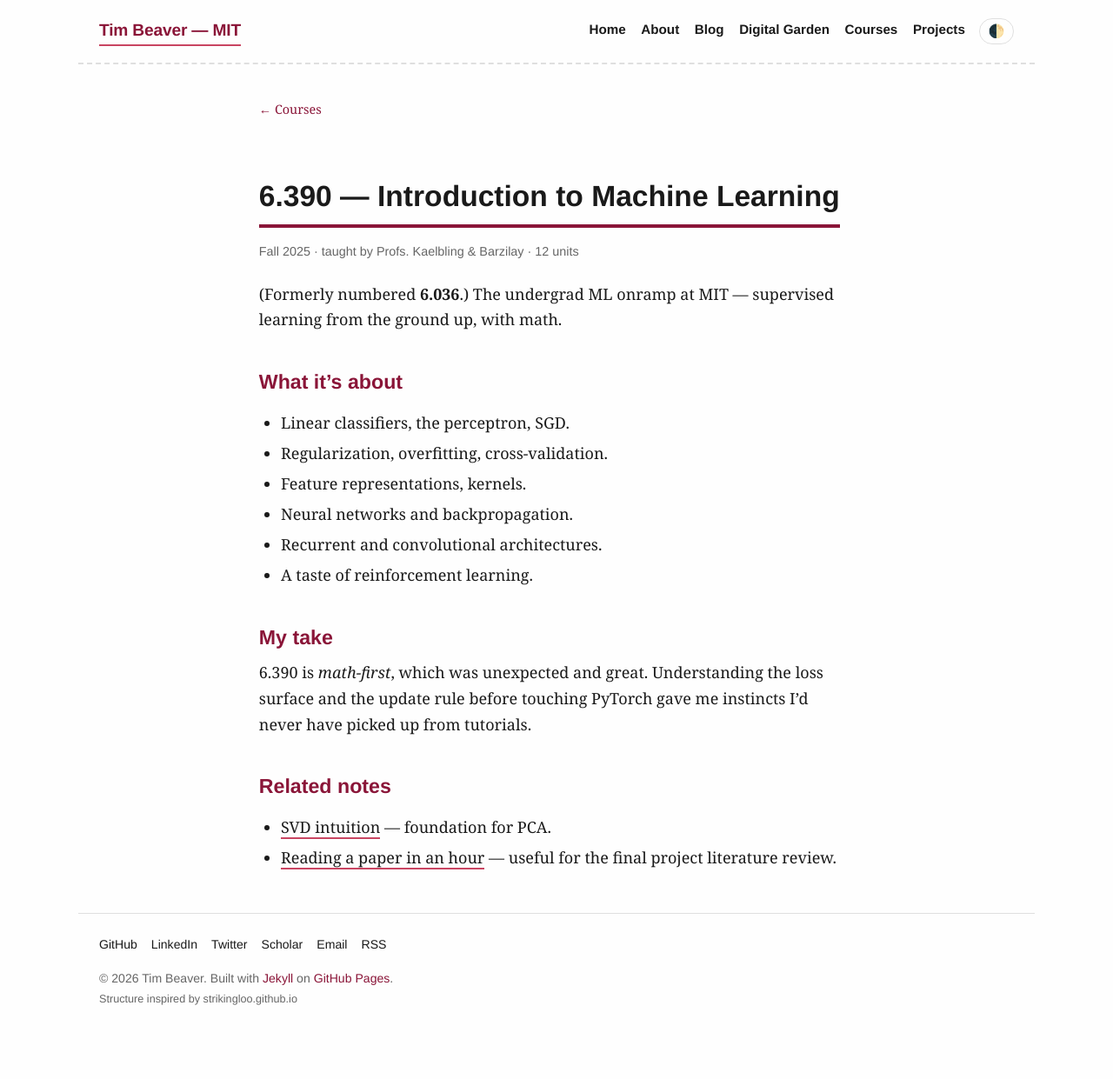
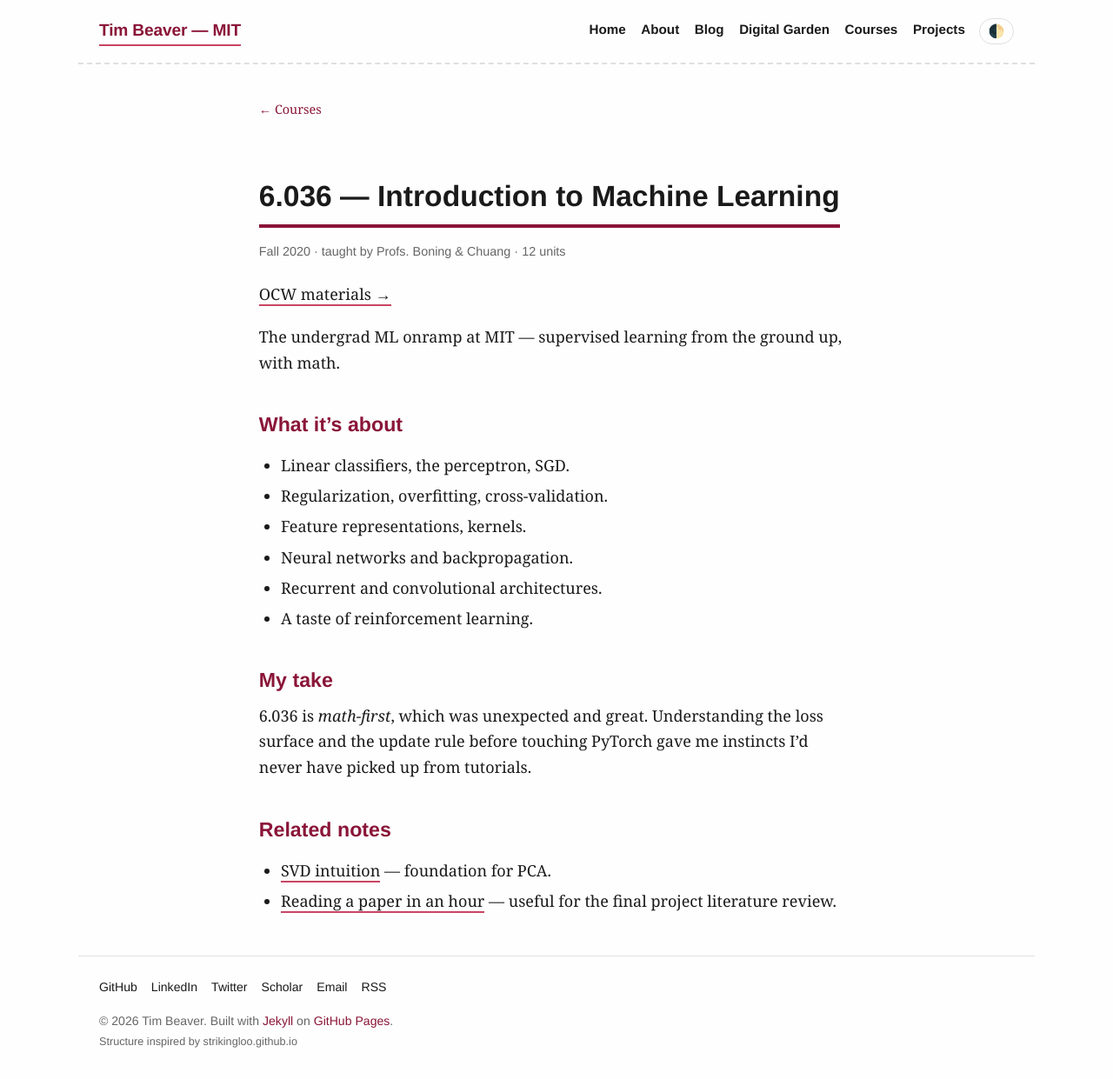
Before and after one commit to paradigm-enigma/Douglas-Hoblet.github.io, a Jekyll site: the page built from _courses/6-036.md, in a window 1280 px wide. Shown: the whole page at 87% size. Built offline with Jekyll 4.4.1, drawn with Linux system fonts in a browser that asks for light colours; before the commit the page ends 1192 px from its top, so only the background shows below that.

Commit message:
Update 6-036.md
updated the course list

```diff
--- a/_courses/6-036.md
+++ b/_courses/6-036.md
@@ -1,12 +1,13 @@
 ---
-number: "6.390"
+number: "6.036"
 title: "Introduction to Machine Learning"
-term: "Fall 2025"
-instructor: "Profs. Kaelbling & Barzilay"
+term: "Fall 2020"
+instructor: "Profs. Boning & Chuang"
 units: "12"
+ocw: "(https://ocw.mit.edu/courses/6-036-introduction-to-machine-learning-fall-2020/)"
 ---
 
-(Formerly numbered **6.036**.) The undergrad ML onramp at MIT — supervised learning
+The undergrad ML onramp at MIT — supervised learning
 from the ground up, with math.
 
 ## What it's about
@@ -20,7 +21,7 @@ from the ground up, with math.
 
 ## My take
 
-6.390 is *math-first*, which was unexpected and great. Understanding the loss
+6.036 is *math-first*, which was unexpected and great. Understanding the loss
 surface and the update rule before touching PyTorch gave me instincts I'd
 never have picked up from tutorials.
 
```
